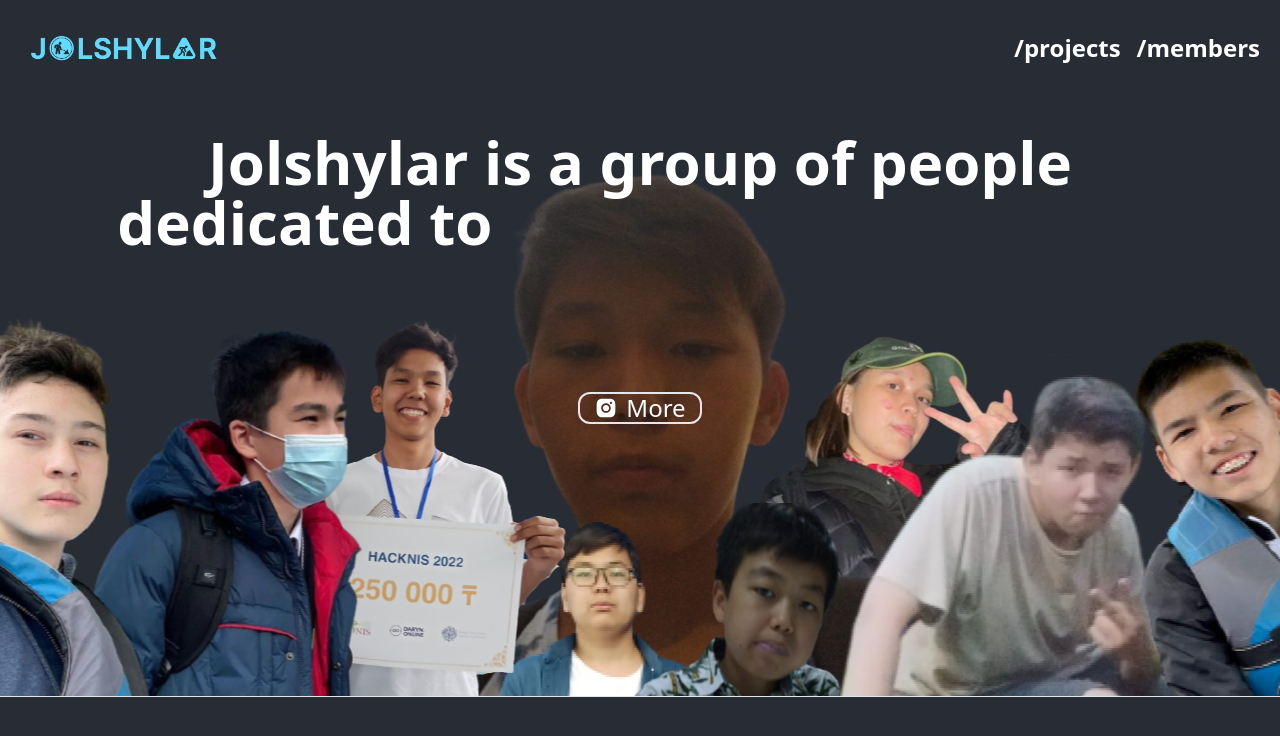
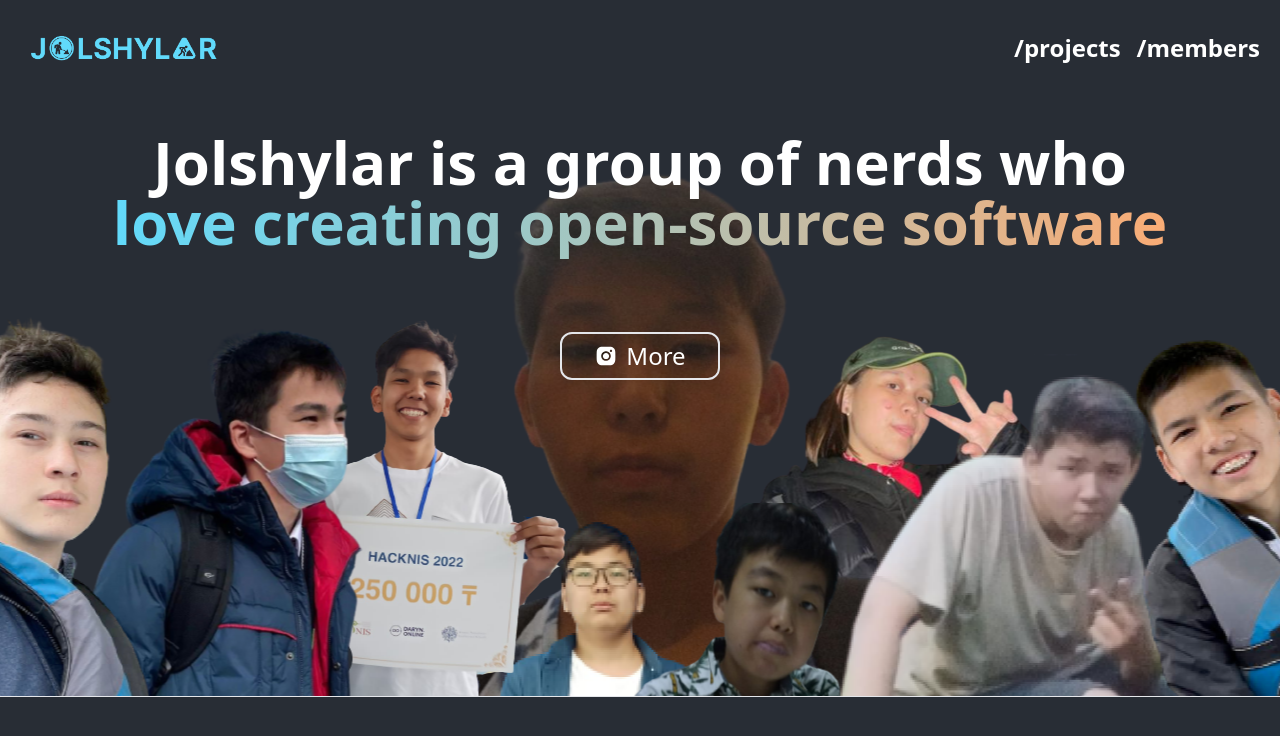
Before and after one commit to jolshylar/jolshylar, a Next.js app: page / in a window 1280 px wide. Shown: the top 736 px of the page. Built offline with nearby package versions, Linux system fonts and the light colour scheme.

Commit message:
fix(components): bring back gradient to home page

```diff
--- a/src/components/About.tsx
+++ b/src/components/About.tsx
@@ -4,16 +4,16 @@ export default function About() {
   const iconStyles = { width: 24, height: 24 };
 
   return (
-    <div className="p-[20px] h-[600px] text-center bg-hero bg-no-repeat bg-center">
-      <h1 className="font-bold text-3xl md:text-6xl mb-6 m-auto max-w-[1080px]">
-        Jolshylar is a group of people dedicated to{" "}
-        <span className="text-transparent bg-clip-text bg-gradient-to-r from-blue to-pink">
-          beating closed-source software.
+    <div className="p-5 h-[600px] bg-hero bg-no-repeat bg-center">
+      <h1 className="text-3xl md:text-6xl mb-6 m-auto max-w-[1080px]">
+        Jolshylar is a group of nerds who{" "}
+        <span className="font-extrabold text-transparent bg-clip-text bg-gradient-to-r from-primary to-secondary">
+          love creating open-source software
         </span>
       </h1>
       <div className="flex justify-center">
         <a href="https://www.instagram.com/jolshylar/">
-          <button className="mt-10 text-2xl">
+          <button className="mt-10 text-2xl w-40 h-12">
             <AiFillInstagram style={iconStyles} />
             <p>More</p>
           </button>
```
